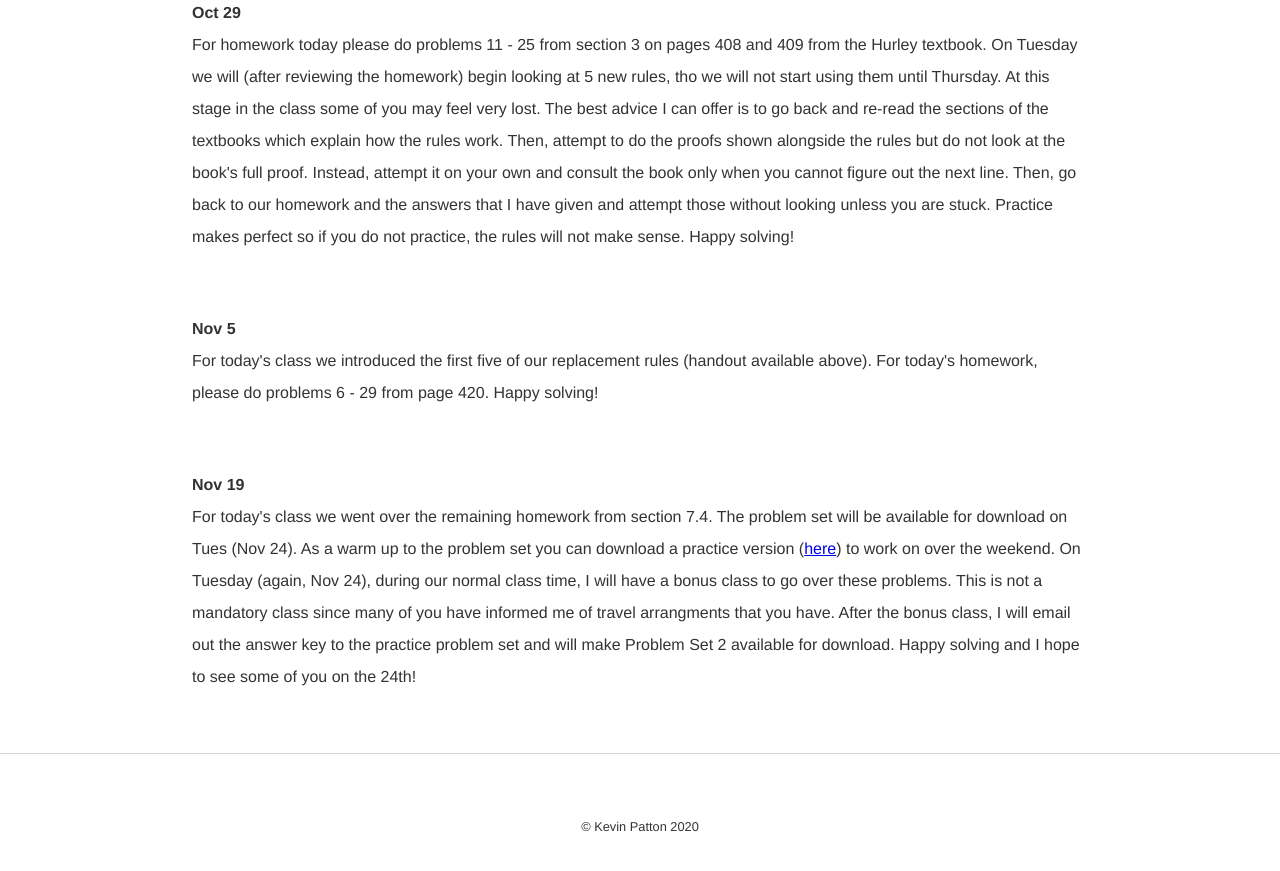
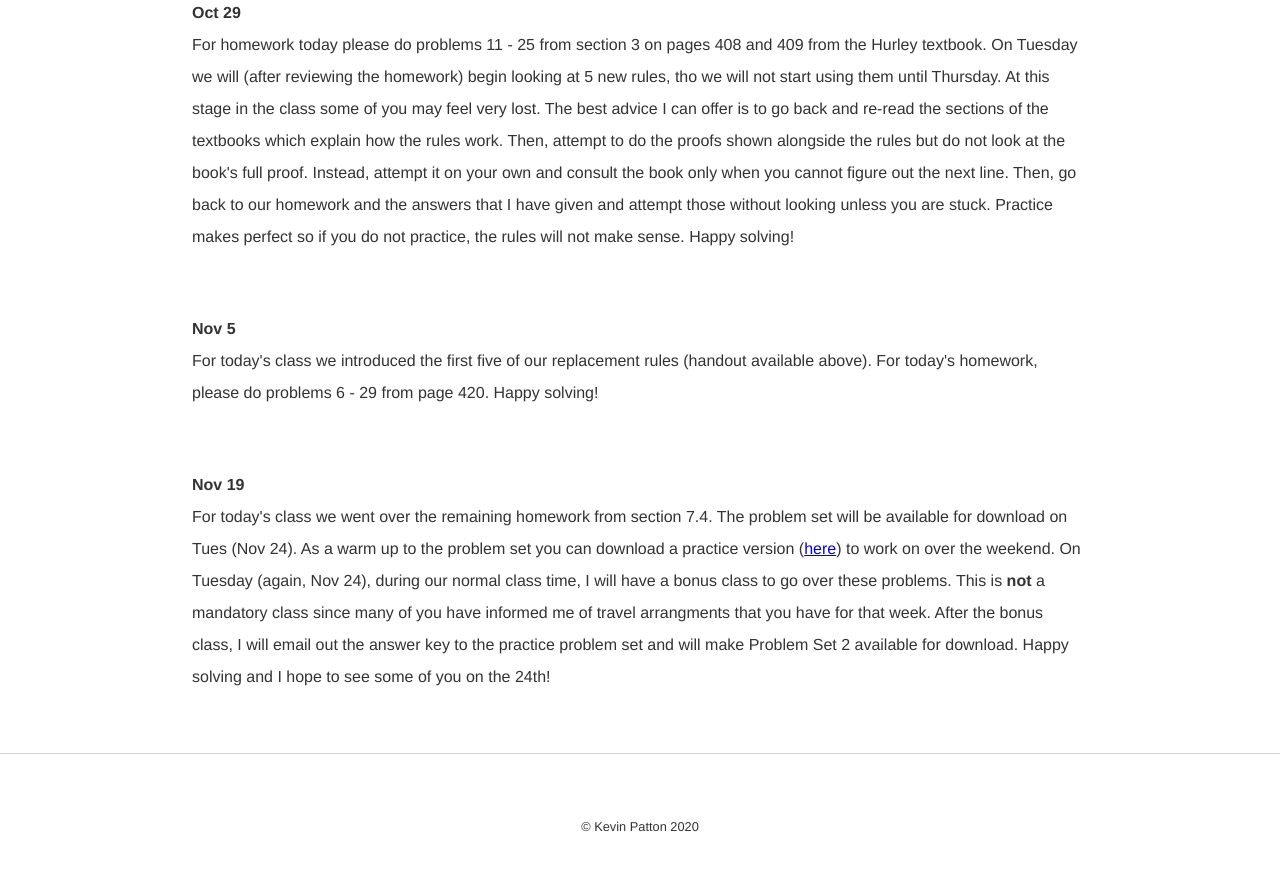
Before and after one commit to kevinjpatton/kevinjpatton.github.io, a Jekyll site: the page built from teaching/phil_1210/index.html, in a window 1280 px wide and 900 px high, scrolled down 1956 px. Shown: the top 871 px of the window. Built offline with Jekyll 4.4.1, drawn with Linux system fonts in a browser that asks for light colours; Markdown is read by kramdown in place of the engine named in the settings.

Commit message:
Update index.html

```diff
--- a/teaching/phil_1210/index.html
+++ b/teaching/phil_1210/index.html
@@ -42,4 +42,4 @@
 For today's class we introduced the first five of our replacement rules (handout available above).  For today's homework, please do problems 6 - 29 from page 420.  Happy solving!</p>
 
 <p><b>Nov 19</b><br>
-For today's class we went over the remaining homework from section 7.4.  The problem set will be available for download on Tues (Nov 24).  As a warm up to the problem set you can download a practice version (<a href="/teaching/phil_1210/PS - Proofs - Practice PS.pdf " target="_blank">here</a>) to work on over the weekend.  On Tuesday (again, Nov 24), during our normal class time, I will have a bonus class to go over these problems.  This is not a mandatory class since many of you have informed me of travel arrangments that you have.  After the bonus class, I will email out the answer key to the practice problem set and will make Problem Set 2 available for download.  Happy solving and I hope to see some of you on the 24th!
+For today's class we went over the remaining homework from section 7.4.  The problem set will be available for download on Tues (Nov 24).  As a warm up to the problem set you can download a practice version (<a href="/teaching/phil_1210/PS - Proofs - Practice PS.pdf " target="_blank">here</a>) to work on over the weekend.  On Tuesday (again, Nov 24), during our normal class time, I will have a bonus class to go over these problems.  This is <b>not</b> a mandatory class since many of you have informed me of travel arrangments that you have for that week.  After the bonus class, I will email out the answer key to the practice problem set and will make Problem Set 2 available for download.  Happy solving and I hope to see some of you on the 24th!
```
